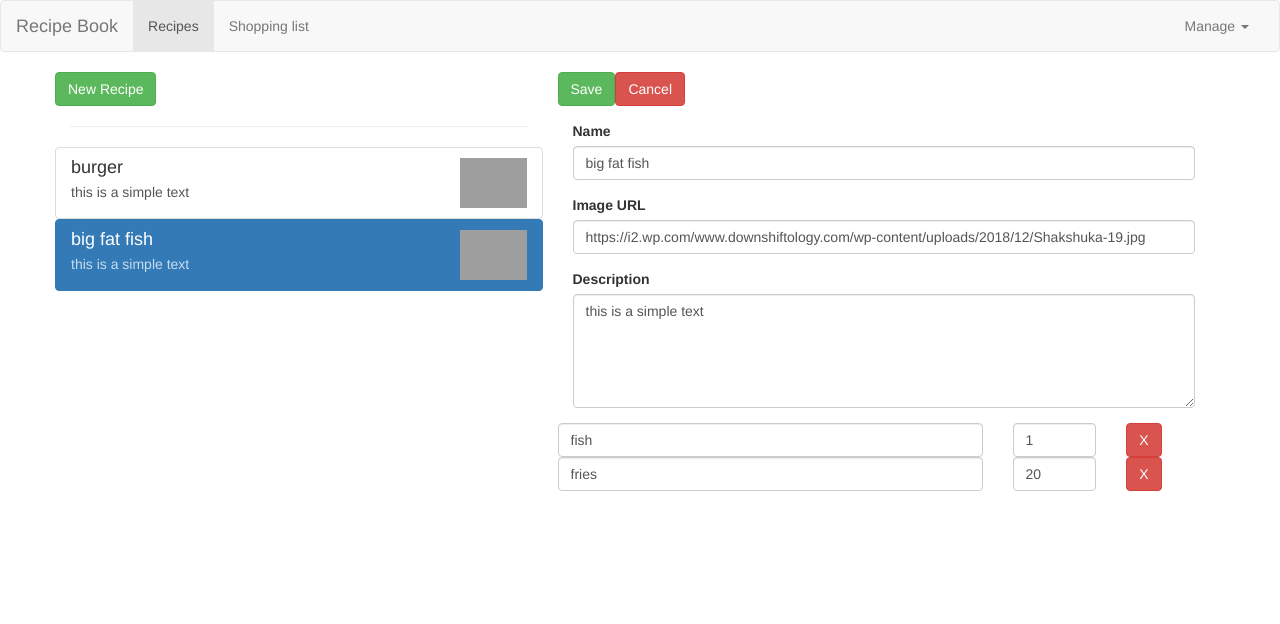
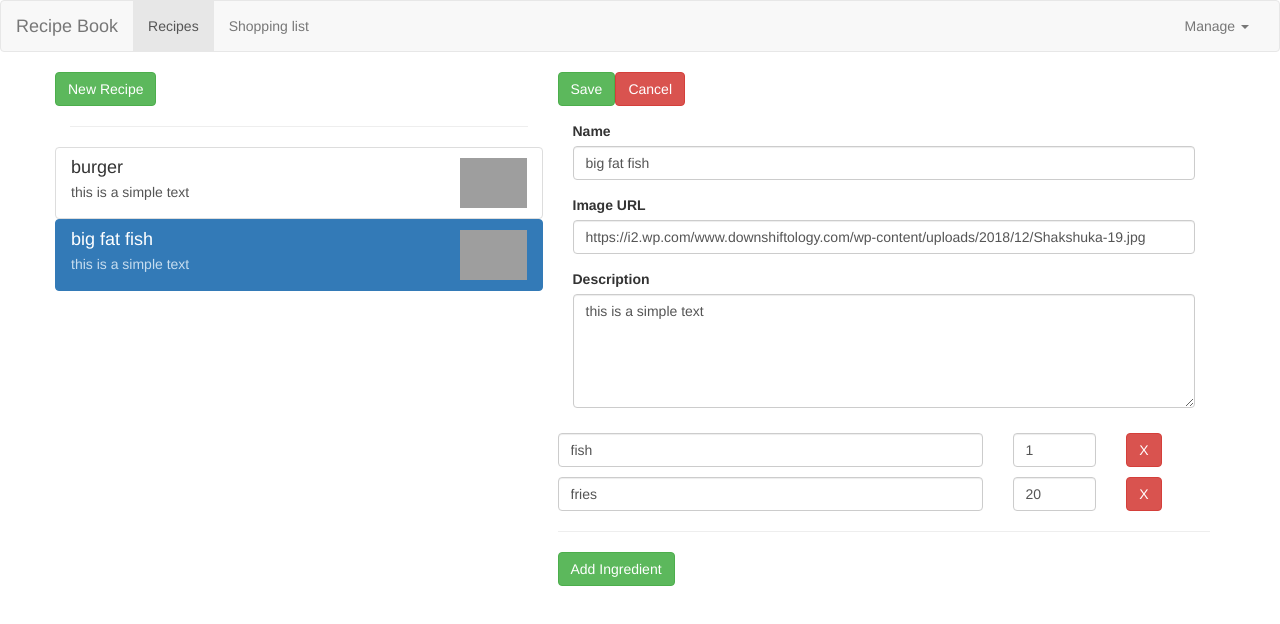
Before and after one commit to angular-learner/Angular-Project, an Angular app: page /recipes/1/edit in a window 1280 px wide. Shown: the top 624 px of the page. Built offline with nearby package versions, Linux system fonts and the light colour scheme; grey boxes are pictures that could not be loaded.

Commit message:
adding new Ingredient  controls

```diff
--- a/src/app/recipes/recipe-edit/recipe-edit.component.html
+++ b/src/app/recipes/recipe-edit/recipe-edit.component.html
@@ -29,7 +29,8 @@
                 <div class="col-xs-12" formArrayName="ingredients">
                 <div class="row"
                 *ngFor="let ingredientCtrl of recipeForm.get('ingredients').controls; let i = index"
-                [formGroupName]="i">
+                [formGroupName]="i"
+                style="margin-top: 10px;">
                     <div class="col-xs-8" >
                         <input type="text" class="form-control"
                         formControlName="name">
@@ -42,6 +43,13 @@
                         <button type="button" class="btn btn-danger">X</button>
                     </div>
                     </div>
+                    <hr>
+                    <div class="row">
+                        <div class="col-xs-12">
+                            <button type="button" (click)="onAddIngredient()"
+                            class="btn btn-success">Add Ingredient</button>
+                        </div>
+                    </div>
                 </div>
             </div>
         </form>
--- a/src/app/recipes/recipe-edit/recipe-edit.component.ts
+++ b/src/app/recipes/recipe-edit/recipe-edit.component.ts
@@ -27,6 +27,15 @@
 
   onSubmit(){
     console.log(this.recipeForm);
+  }
+
+  onAddIngredient(){
+          (<FormArray>this.recipeForm.get('ingredients')).push(
+            new FormGroup({
+              'name': new FormControl(),
+              'amount': new FormControl()
+            })
+          )
   }
 
   private initForm(){
```
